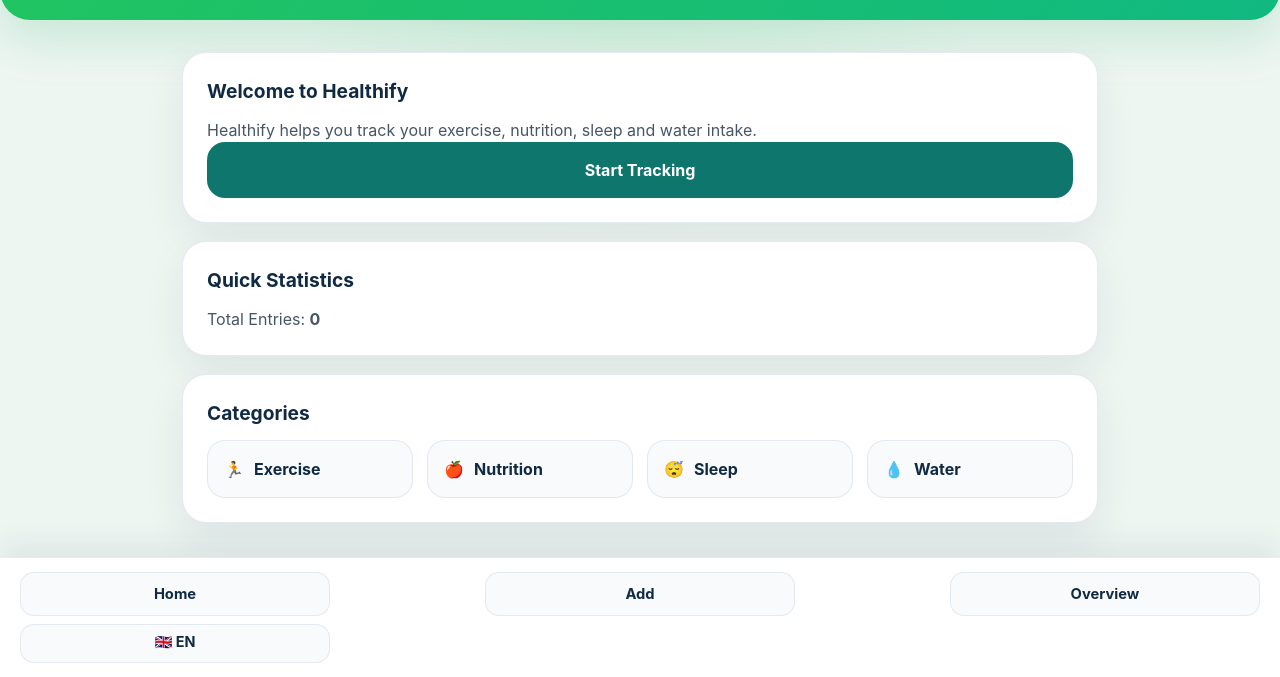
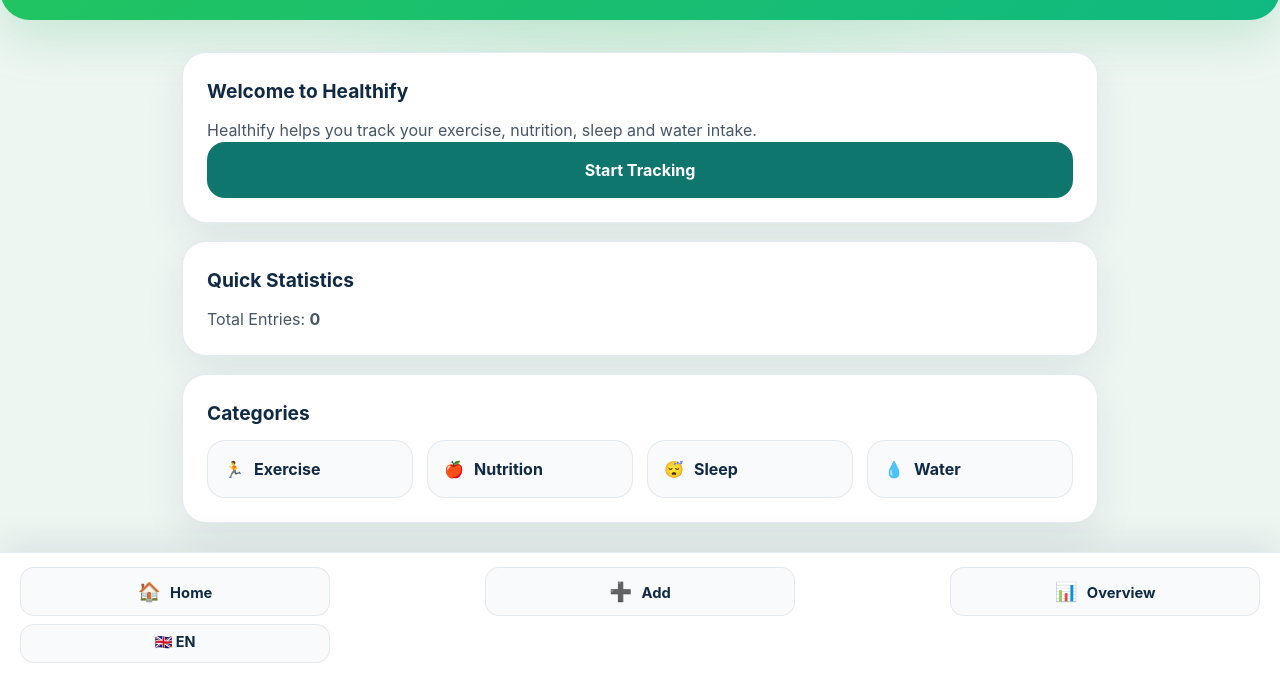
Before and after one commit to wsdi123/schoolproject-pwa, a website: page public/index.html in a window 1280 px wide. Shown: the part 123-800 px from the top of the page. Drawn offline with Linux system fonts and the light colour scheme.

Commit message:
Maak navigatie compacter: emoji + verberg labels op mobiel

```diff
--- a/public/css/style.css
+++ b/public/css/style.css
@@ -324,6 +324,16 @@
   padding: 8px 6px;
 }
 
+.nav-emoji {
+  display: inline-block;
+  font-size: 1.15rem;
+}
+
+.nav-label {
+  display: inline-block;
+  margin-left: 6px;
+}
+
 nav.hoofd-nav .language-dropdown {
   flex: 0 0 25%;
   min-width: 0;
@@ -372,6 +382,11 @@
     min-width: 0;
   }
 
+  /* Toon alleen emoji op small screens voor compacte navigatie */
+  .nav-label {
+    display: none;
+  }
+
   nav.hoofd-nav a {
     font-size: clamp(0.68rem, 2.2vw, 0.9rem);
     padding: 7px 5px;
@@ -406,12 +421,11 @@
     z-index: 10;
   }
 
-
-/* Also set card z-index for larger screens so inputs and popups are above the nav */
-.card {
-  position: relative;
-  z-index: 10;
-}
+  /* Also set card z-index for larger screens so inputs and popups are above the nav */
+  .card {
+    position: relative;
+    z-index: 10;
+  }
   nav.hoofd-nav a {
     font-size: 0.7rem;
     padding: 6px 3px;
--- a/public/index.html
+++ b/public/index.html
@@ -18,9 +18,18 @@
     </header>
 
     <nav class="hoofd-nav">
-      <a href="index.html" data-translate="home">🏠 Home</a>
-      <a href="toevoegen.html" data-translate="add">➕ Add</a>
-      <a href="overzicht.html" data-translate="overview">📊 Overview</a>
+      <a href="index.html"
+        ><span class="nav-emoji">🏠</span>
+        <span class="nav-label" data-translate="home">Home</span></a
+      >
+      <a href="toevoegen.html"
+        ><span class="nav-emoji">➕</span>
+        <span class="nav-label" data-translate="add">Add</span></a
+      >
+      <a href="overzicht.html"
+        ><span class="nav-emoji">📊</span>
+        <span class="nav-label" data-translate="overview">Overview</span></a
+      >
       <div class="language-dropdown">
         <button
           id="language-button"
```
Also changed, not shown: public/overzicht.html (+12 -3 lines), public/toevoegen.html (+12 -3 lines).
